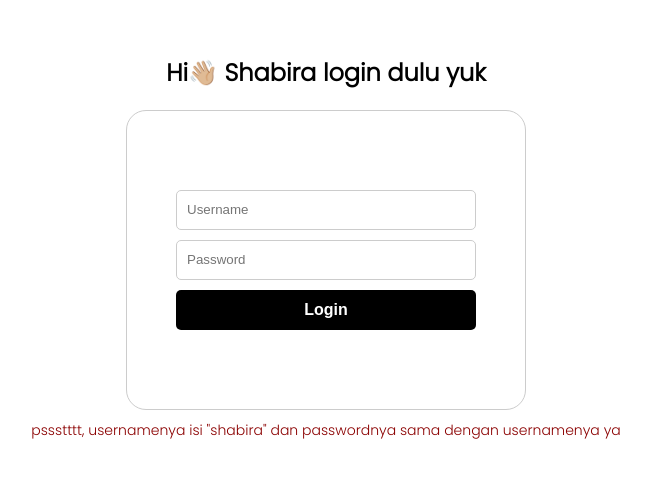
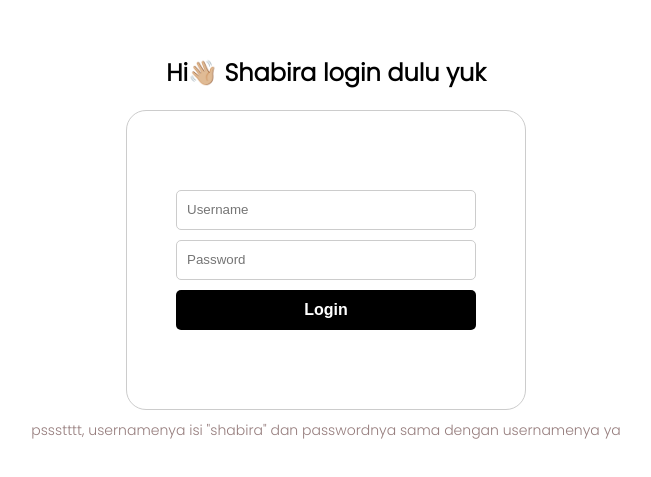
Before and after one commit to For-Shabira/biru-1, a plain HTML site: page index.html in a window 1280 px wide. Shown: the part 157-634 px from the top of the page, without its empty margins (314-965 px from the left). Drawn offline with nearby package versions, Linux system fonts and the light colour scheme; some packages are replaced by stand-ins of ours; a script that the page names is missing.

Commit message:
Update style.css
DESC

```diff
--- a/styles/style.css
+++ b/styles/style.css
@@ -64,7 +64,7 @@ button[type="submit"]:hover {
 
 .login_description {
   font-size: 14px;
-  color: #8B0000;
+  color: #967D7D;
   margin: 10px 0;
   padding: 0 10px;
   text-align: center;
```
